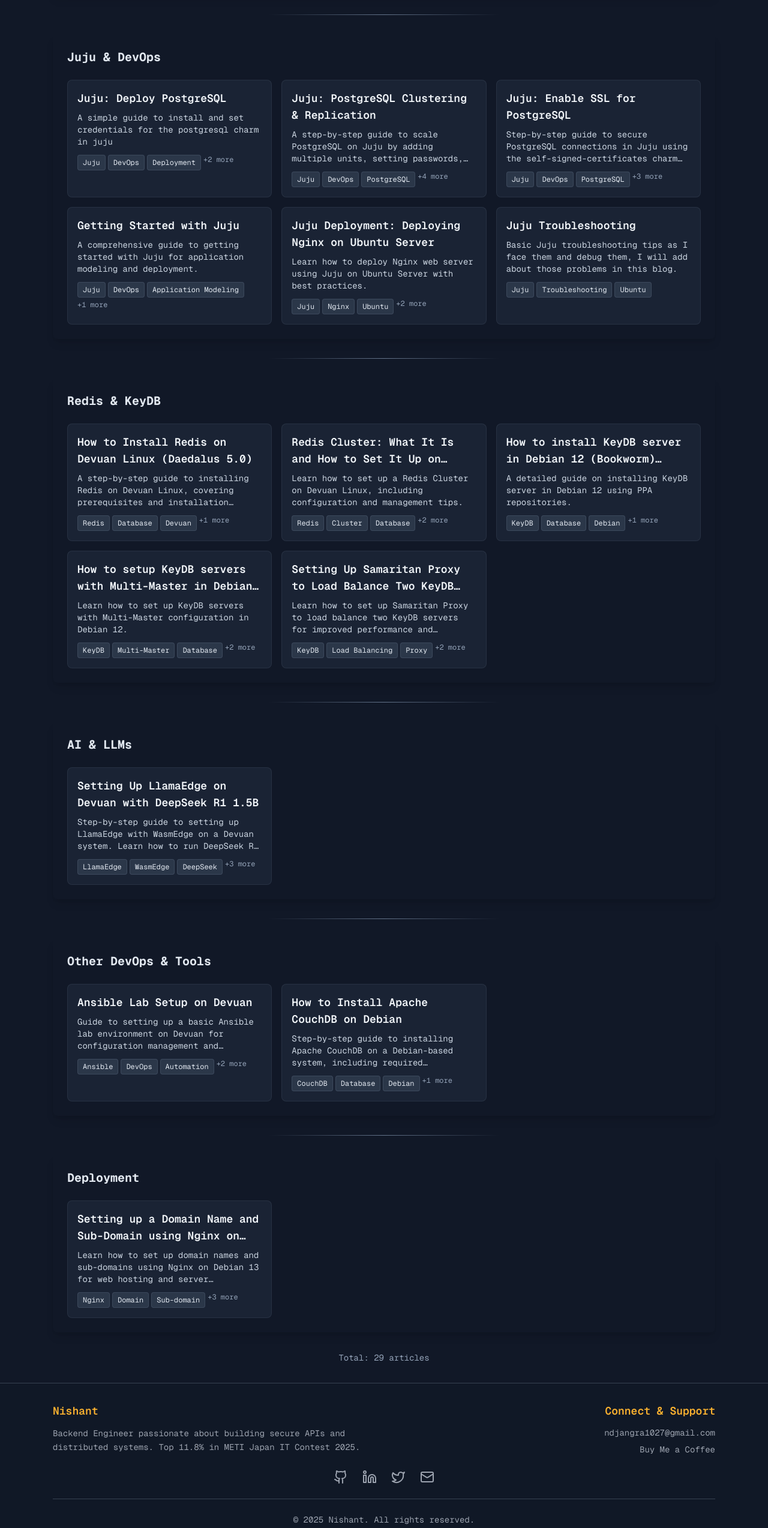
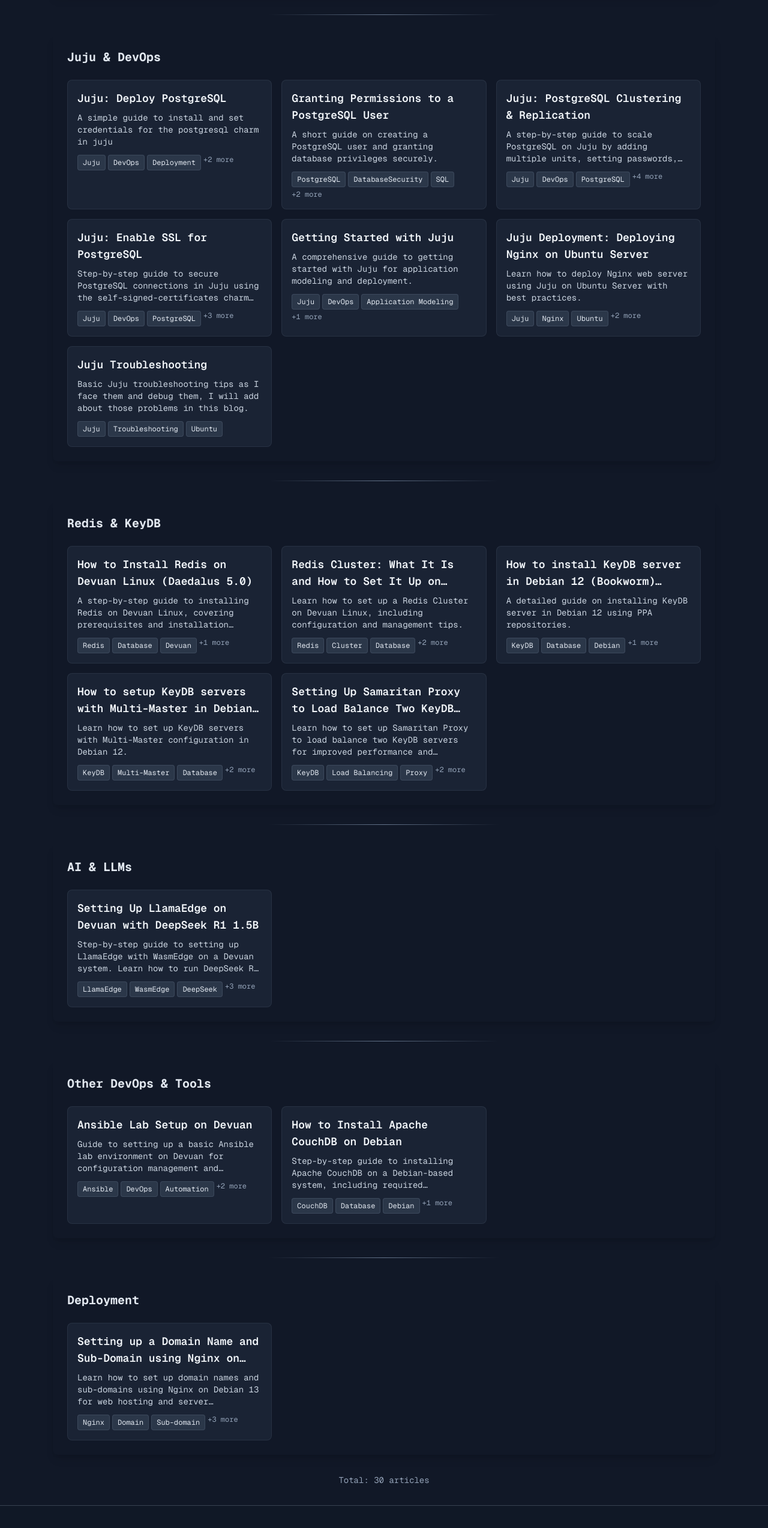
Before and after one commit to nishujangra/Portfolio, a React (Vite) app: page /blogs in a window 1280 px wide. Shown: the part 1780-4327 px from the top of the page at 60% size. Built offline with nearby package versions, Linux system fonts and the light colour scheme.

Commit message:
blog: postgres blog

```diff
--- a/src/data/blogs.ts
+++ b/src/data/blogs.ts
@@ -115,6 +115,13 @@
         category: "Juju & DevOps"
     },
     {
+        title: "Granting Permissions to a PostgreSQL User",
+        description: "A short guide on creating a PostgreSQL user and granting database privileges securely.",
+        url: "https://medium.com/@nishujangra27/granting-permissions-to-a-postgresql-user-4768f923f96e",
+        tags: ["PostgreSQL", "DatabaseSecurity", "SQL", "DevOps", "AccessControl"],
+        category: "Juju & DevOps"
+    },
+    {
         title: "Juju: PostgreSQL Clustering & Replication",
         description: "A step-by-step guide to scale PostgreSQL on Juju by adding multiple units, setting passwords, and verifying replication across the cluster.",
         url: "https://bitbucket.org/tirveni/devuan/wiki/nishant/Juju-PostgreSQL-Clustering",
```
